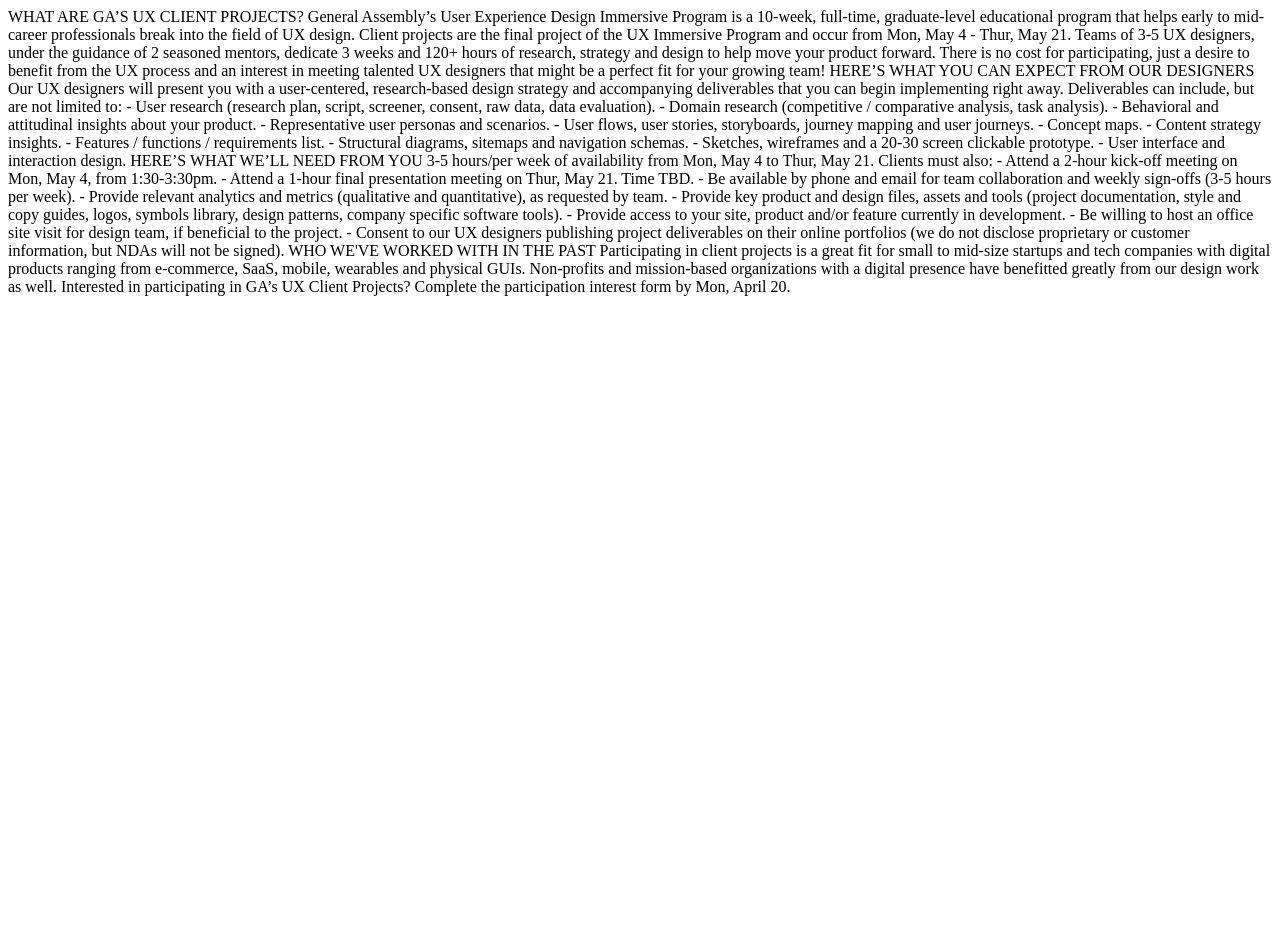
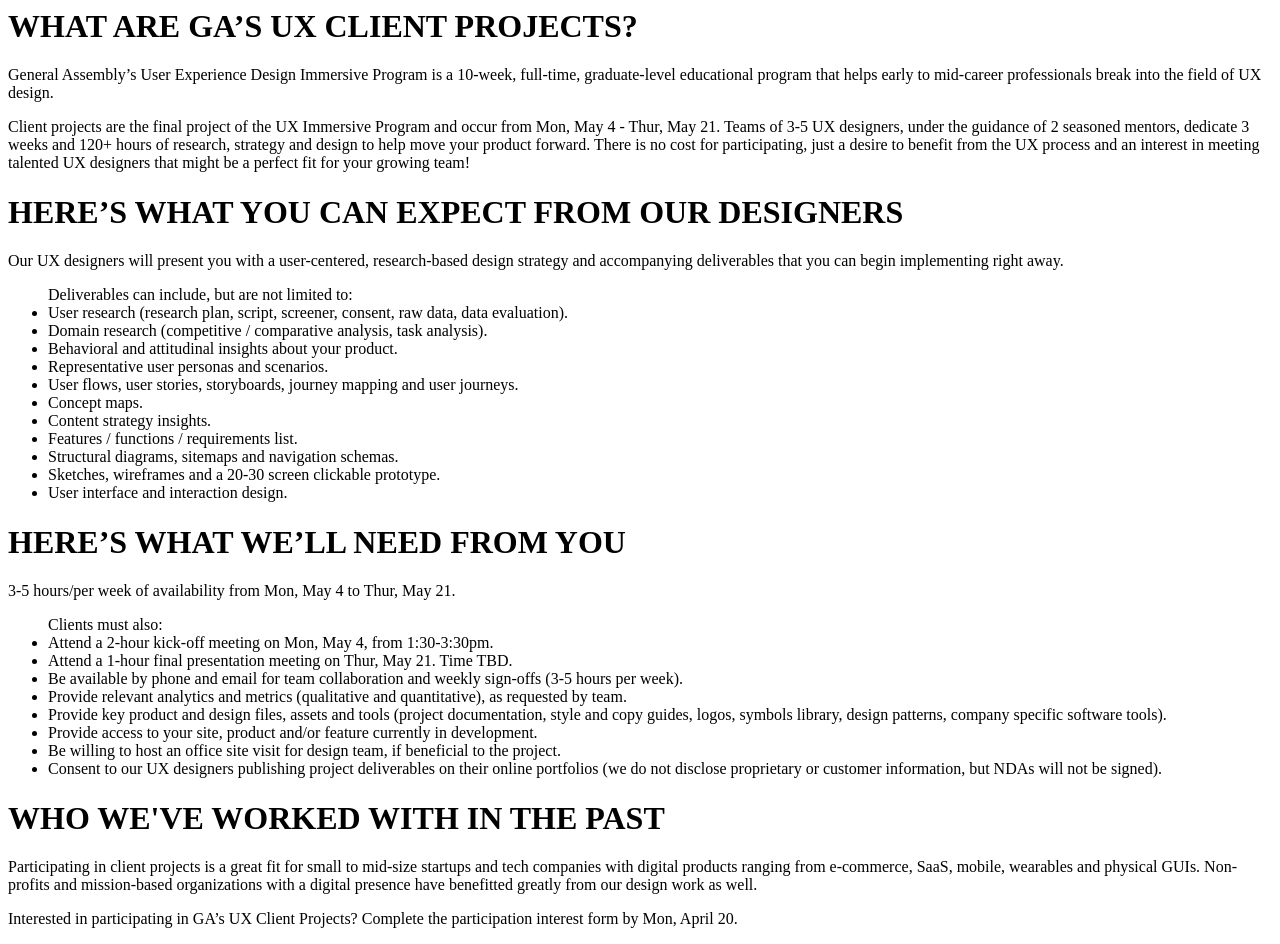
Before and after one commit to JonRojas/uxdi-client-project, a plain HTML site: page index.html in a window 1280 px wide. Before the commit the page ends 800 px from the top, so only its background shows below. Drawn offline with Linux system fonts and the light colour scheme.

Commit message:
Created HTML structure with content

```diff
--- a/index.html
+++ b/index.html
@@ -8,51 +8,48 @@
 
 
 <body>
-WHAT ARE GA’S UX CLIENT PROJECTS?
-General Assembly’s User Experience Design Immersive Program is a 10-week, full-time, graduate-level educational program that helps early to mid-career professionals break into the field of UX design.
+	<h1>WHAT ARE GA’S UX CLIENT PROJECTS?</h1>
+	<p>General Assembly’s User Experience Design Immersive Program is a 10-week, full-time, graduate-level educational program that helps early to mid-career professionals break into the field of UX design.</p>
 
-Client projects are the final project of the UX Immersive Program and occur from Mon, May 4 - Thur, May 21. Teams of 3-5 UX designers, under the guidance of 2 seasoned mentors, dedicate 3 weeks and 120+ hours of research, strategy and design to help move your product forward. There is no cost for participating, just a desire to benefit from the UX process and an interest in meeting talented UX designers that might be a perfect fit for your growing team!
+	<p>Client projects are the final project of the UX Immersive Program and occur from Mon, May 4 - Thur, May 21. Teams of 3-5 UX designers, under the guidance of 2 seasoned mentors, dedicate 3 weeks and 120+ hours of research, strategy and design to help move your product forward. There is no cost for participating, just a desire to benefit from the UX process and an interest in meeting talented UX designers that might be a perfect fit for your growing team!</p>
 
-HERE’S WHAT YOU CAN EXPECT FROM OUR DESIGNERS
-Our UX designers will present you with a user-centered, research-based design strategy and accompanying deliverables that you can begin implementing right away.
+	<h1>HERE’S WHAT YOU CAN EXPECT FROM OUR DESIGNERS</h1>
+	<p>Our UX designers will present you with a user-centered, research-based design strategy and accompanying deliverables that you can begin implementing right away.</p>
 
-Deliverables can include, but are not limited to:
-- User research (research plan, script, screener, consent, raw data, data evaluation).
-- Domain research (competitive / comparative analysis, task analysis).
-- Behavioral and attitudinal insights about your product.
-- Representative user personas and scenarios.
-- User flows, user stories, storyboards, journey mapping and user journeys.
-- Concept maps.
-- Content strategy insights.
-- Features / functions / requirements list.
-- Structural diagrams, sitemaps and navigation schemas.
-- Sketches, wireframes and a 20-30 screen clickable prototype.
-- User interface and interaction design.
+	<ul>
+		Deliverables can include, but are not limited to:
+		<li>User research (research plan, script, screener, consent, raw data, data evaluation).</li>
+		<li>Domain research (competitive / comparative analysis, task analysis).</li>
+		<li>Behavioral and attitudinal insights about your product.</li>
+		<li>Representative user personas and scenarios.</li>
+		<li>User flows, user stories, storyboards, journey mapping and user journeys.</li>
+		<li>Concept maps.</li>
+		<li>Content strategy insights.</li>
+		<li>Features / functions / requirements list.</li>
+		<li>Structural diagrams, sitemaps and navigation schemas.</li>
+		<li>Sketches, wireframes and a 20-30 screen clickable prototype.</li>
+		<li>User interface and interaction design.</li>
+	</ul>
 
-HERE’S WHAT WE’LL NEED FROM YOU
-3-5 hours/per week of availability from Mon, May 4 to Thur, May 21.
+	<h1>HERE’S WHAT WE’LL NEED FROM YOU</h1>
+	<p>3-5 hours/per week of availability from Mon, May 4 to Thur, May 21.</p>
 
-Clients must also:
-- Attend a 2-hour kick-off meeting on Mon, May 4, from 1:30-3:30pm.
-- Attend a 1-hour final presentation meeting on Thur, May 21. Time TBD.
-- Be available by phone and email for team collaboration and weekly sign-offs (3-5 hours per week).
-- Provide relevant analytics and metrics (qualitative and quantitative), as requested by team.
-- Provide key product and design files, assets and tools (project documentation, style and copy guides, logos, symbols library, design patterns, company specific software tools).
-- Provide access to your site, product and/or feature currently in development.
-- Be willing to host an office site visit for design team, if beneficial to the project.
-- Consent to our UX designers publishing project deliverables on their online portfolios (we do not disclose proprietary or customer information, but NDAs will not be signed).
+	<ul>
+		Clients must also:
+		<li>Attend a 2-hour kick-off meeting on Mon, May 4, from 1:30-3:30pm.</li>
+		<li>Attend a 1-hour final presentation meeting on Thur, May 21. Time TBD.</li>
+		<li>Be available by phone and email for team collaboration and weekly sign-offs (3-5 hours per week).</li>
+		<li>Provide relevant analytics and metrics (qualitative and quantitative), as requested by team.</li>
+		<li>Provide key product and design files, assets and tools (project documentation, style and copy guides, logos, symbols library, design patterns, company specific software tools).</li>
+		<li>Provide access to your site, product and/or feature currently in development.</li>
+		<li>Be willing to host an office site visit for design team, if beneficial to the project.</li>
+		<li>Consent to our UX designers publishing project deliverables on their online portfolios (we do not disclose proprietary or customer information, but NDAs will not be signed).</li>
+	</ul>
 
-WHO WE'VE WORKED WITH IN THE PAST
-Participating in client projects is a great fit for small to mid-size startups and tech companies with digital products ranging from e-commerce, SaaS, mobile, wearables and physical GUIs. Non-profits and mission-based organizations with a digital presence have benefitted greatly from our design work as well.
+	<h1>WHO WE'VE WORKED WITH IN THE PAST</h1>
+	<p>Participating in client projects is a great fit for small to mid-size startups and tech companies with digital products ranging from e-commerce, SaaS, mobile, wearables and physical GUIs. Non-profits and mission-based organizations with a digital presence have benefitted greatly from our design work as well.</p>
 
-
-Interested in participating in GA’s UX Client Projects? Complete the participation interest form by Mon, April 20.
-
-
-
-
-
-
+	<p>Interested in participating in GA’s UX Client Projects? Complete the participation interest form by Mon, April 20.</p>
 
 
 </body>
```
